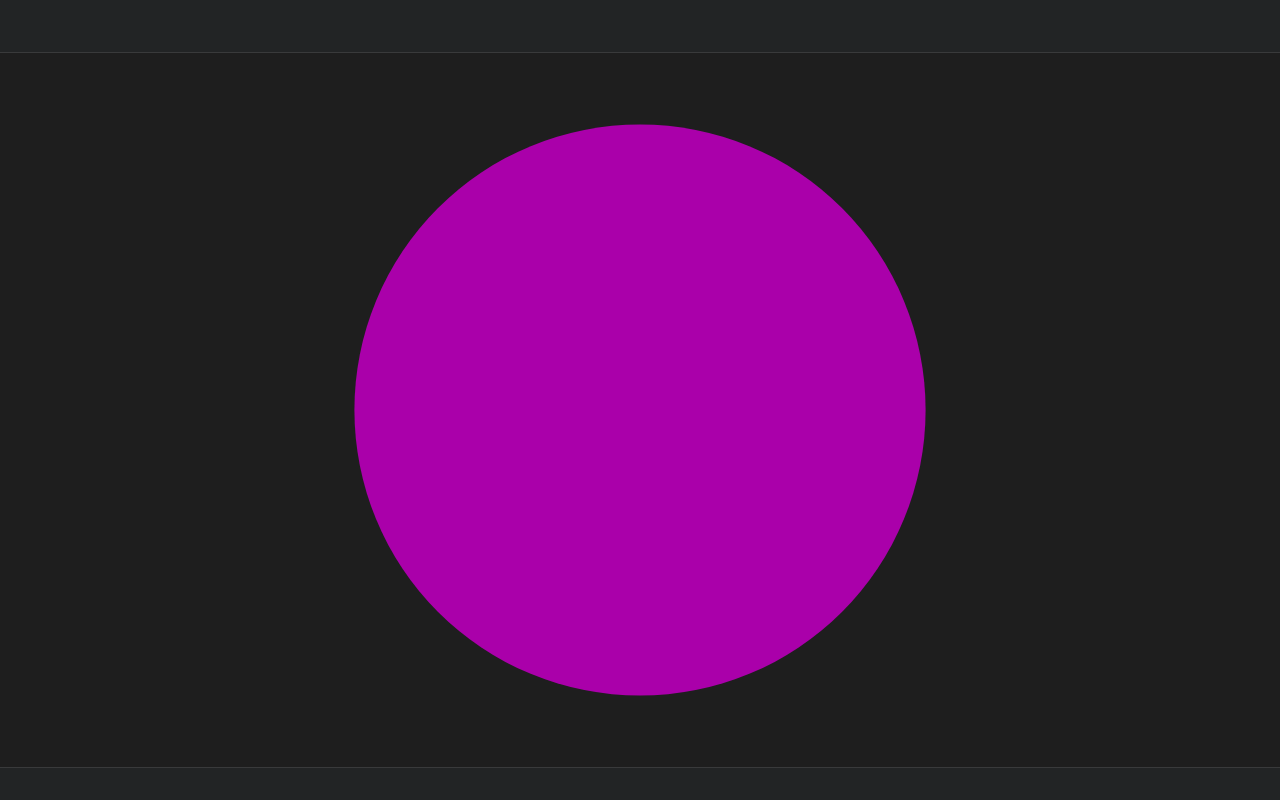
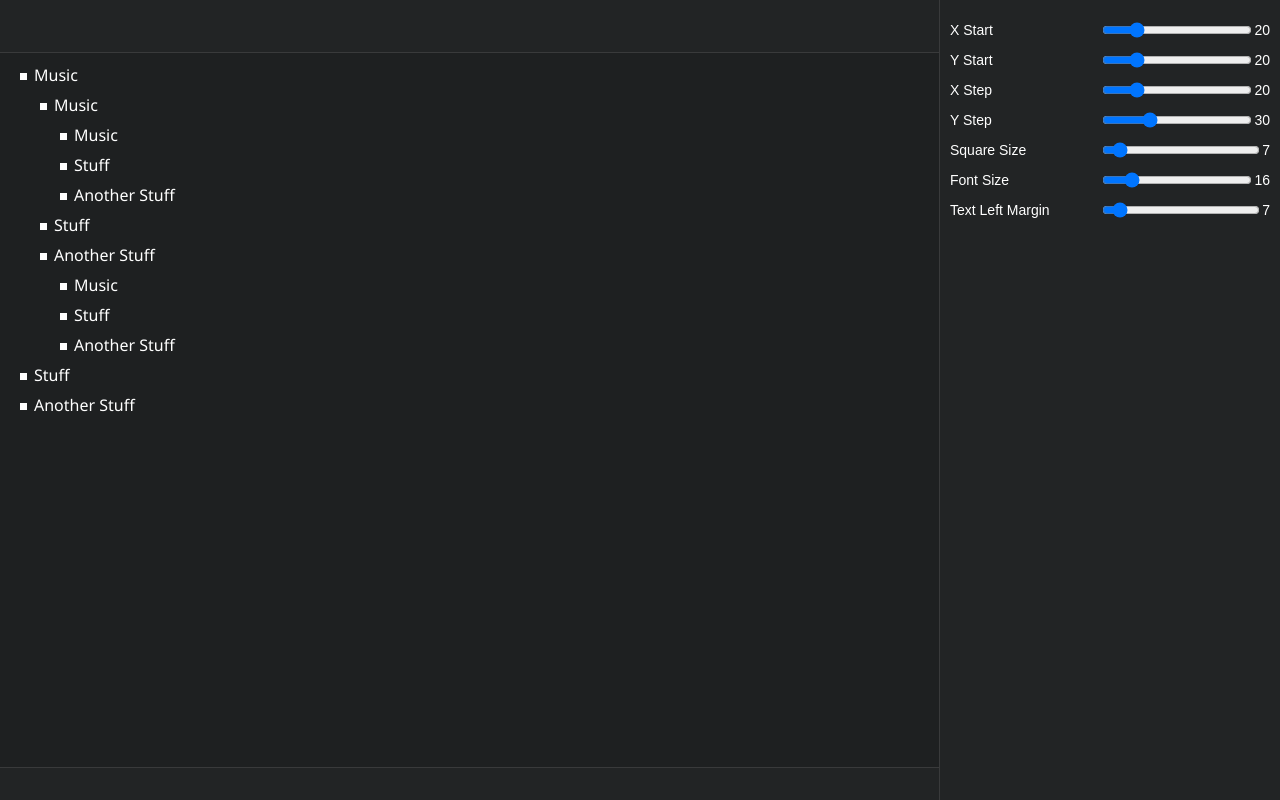
Before and after one commit to ilyaivanov/suzy, a website built with webpack: page public/index.html in a window 1280 px wide. Built offline with nearby package versions, Linux system fonts and the light colour scheme.

Commit message:
View nested items. View sidebar

```diff
--- a/public/index.html
+++ b/public/index.html
@@ -8,34 +8,74 @@
 
     <style>
       body {
-        background-color: #1e1e1e;
+        background-color: #1e2021;
         color: white;
         margin: 0;
+
+        font-family: sans-serif;
+        font-size: 14px;
       }
 
       canvas {
         display: block;
       }
+
       .col {
-        height: 100vh;
+        flex: 1;
         display: flex;
         flex-direction: column;
+        overflow: hidden;
       }
+
       .header {
         height: 52px;
 
         border-bottom: 1px solid #393a3b;
         background-color: #222425;
       }
+
       .canvas-container {
         flex: 1;
         overflow: hidden;
       }
+
       .footer {
         height: 32px;
         border-top: 1px solid #393a3b;
         background-color: #222425;
       }
+
+      .page {
+        height: 100vh;
+
+        display: flex;
+        overflow: hidden;
+      }
+
+      .sidepanel {
+        width: 320px;
+        padding: 10px;
+        border-left: 1px solid #393a3b;
+        background-color: #222425;
+      }
+
+      .row {
+        display: flex;
+        align-items: center;
+        margin-top: 10px;
+      }
+
+      .row-text {
+        width: 150px;
+      }
+
+      .row input {
+        flex: 1;
+      }
+
+      .hidden {
+        display: none;
+      }
     </style>
   </head>
   <body></body>
--- a/src/canvas.ts
+++ b/src/canvas.ts
@@ -1,3 +1,4 @@
+import constants from "./constants";
 import { div } from "./html";
 
 let width = 0;
@@ -5,18 +6,67 @@ let height = 0;
 
 let ctx: CanvasRenderingContext2D;
 
+type Item = {
+  title: string;
+  children: Item[];
+};
+
+const root: Item = {
+  title: "Root",
+  children: [
+    {
+      title: "Music",
+      children: [
+        {
+          title: "Music",
+          children: [
+            { title: "Music", children: [] },
+            { title: "Stuff", children: [] },
+            { title: "Another Stuff", children: [] },
+          ],
+        },
+        { title: "Stuff", children: [] },
+        {
+          title: "Another Stuff",
+          children: [
+            { title: "Music", children: [] },
+            { title: "Stuff", children: [] },
+            { title: "Another Stuff", children: [] },
+          ],
+        },
+      ],
+    },
+    { title: "Stuff", children: [] },
+    { title: "Another Stuff", children: [] },
+  ],
+};
+
 const draw = () => {
-  ctx.fillStyle = "#aa00aa";
-  ctx.beginPath();
+  ctx.fillStyle = "#1E2021";
+  ctx.fillRect(0, 0, 1000000, 1000000);
 
-  ctx.arc(
-    width / 2,
-    height / 2,
-    Math.min(width / 2, height / 2) * 0.8,
-    0,
-    Math.PI * 2
-  );
-  ctx.fill();
+  let y = constants.yStart;
+
+  const onItem = (item: Item, level: number) => {
+    const localX = constants.xStart + level * constants.xStep;
+    ctx.fillStyle = "#FFFFFF";
+    ctx.fillRect(localX, y, constants.squareSize, constants.squareSize);
+
+    ctx.fillStyle = "white";
+    ctx.font = `${constants.fontSize}px ${constants.font}`;
+    ctx.textBaseline = "middle";
+    ctx.fillText(
+      item.title,
+      localX + constants.squareSize + constants.textLeftMargin,
+      y + constants.squareSize / 2
+    );
+    y += constants.yStep;
+
+    if (item.children.length > 0)
+      item.children.forEach((sub) => onItem(sub, level + 1));
+  };
+
+  root.children.forEach((child) => onItem(child, 0));
 };
 
 export const create = () => {
@@ -42,3 +92,5 @@ export const create = () => {
   onResize();
   return res;
 };
+
+export const updateCanvas = () => draw();
--- /dev/null
+++ b/src/constants.ts
@@ -0,0 +1,12 @@
+export default {
+  xStart: 20,
+  yStart: 20,
+
+  xStep: 20,
+  yStep: 30,
+
+  squareSize: 7,
+  fontSize: 16,
+  font: "Segoe UI",
+  textLeftMargin: 7,
+};
--- a/src/html.ts
+++ b/src/html.ts
@@ -1,7 +1,21 @@
-export const div = (className: string, ...children: Node[]) => {
+export const div = (className: string, ...children: (Node | string)[]) => {
   const res = document.createElement("div");
-  res.classList.add(className);
+
+  if (className) res.classList.add(className);
 
   if (children) res.append(...children);
   return res;
 };
+
+type Props = { value: number; onChange: (val: number) => void };
+export const inputRange = (props: Props) => {
+  const res = document.createElement("input");
+  res.type = "range";
+  res.value = "" + props.value;
+
+  res.addEventListener("input", (e) =>
+    props.onChange(+(e.currentTarget as HTMLInputElement).value)
+  );
+
+  return res;
+};
--- a/src/index.ts
+++ b/src/index.ts
@@ -1,5 +1,10 @@
-import { create } from "./canvas";
+import { create, updateCanvas } from "./canvas";
 import { div } from "./html";
+import { createSidepanel } from "./sidepanel";
 
-const app = div("col", div("header"), create(), div("footer"));
+const app = div(
+  "page",
+  div("col", div("header"), create(), div("footer")),
+  createSidepanel({ onChange: updateCanvas })
+);
 document.body.appendChild(app);
--- /dev/null
+++ b/src/sidepanel.ts
@@ -0,0 +1,52 @@
+import { div, inputRange } from "./html";
+import constants from "./constants";
+
+type Props = {
+  onChange: () => void;
+};
+
+let isVisible = true;
+export const createSidepanel = ({ onChange }: Props) => {
+  const res = div("sidepanel");
+
+  Object.keys(constants).forEach((key) => {
+    const getValue = (): number | unknown => (constants as any)[key];
+    const setValue = (key: string, v: number) => ((constants as any)[key] = v);
+
+    const value = getValue();
+    if (typeof value === "number") {
+      const cell = div("row-value", "" + value);
+
+      res.appendChild(
+        div(
+          "row",
+          div("row-text", camelCaseToTitleCase(key)),
+          inputRange({
+            value: value,
+            onChange: (val: number) => {
+              setValue(key, val);
+              cell.textContent = "" + val;
+              onChange();
+            },
+          }),
+          cell
+        )
+      );
+    }
+  });
+
+  document.addEventListener("keydown", (e) => {
+    if (e.code == "KeyL" && e.ctrlKey) {
+      e.preventDefault();
+      isVisible = !isVisible;
+      res.classList.toggle("hidden", !isVisible);
+    }
+  });
+
+  return res;
+};
+
+const camelCaseToTitleCase = (text: string) => {
+  const result = text.replace(/([A-Z])/g, " $1");
+  return result.charAt(0).toUpperCase() + result.slice(1);
+};
```
